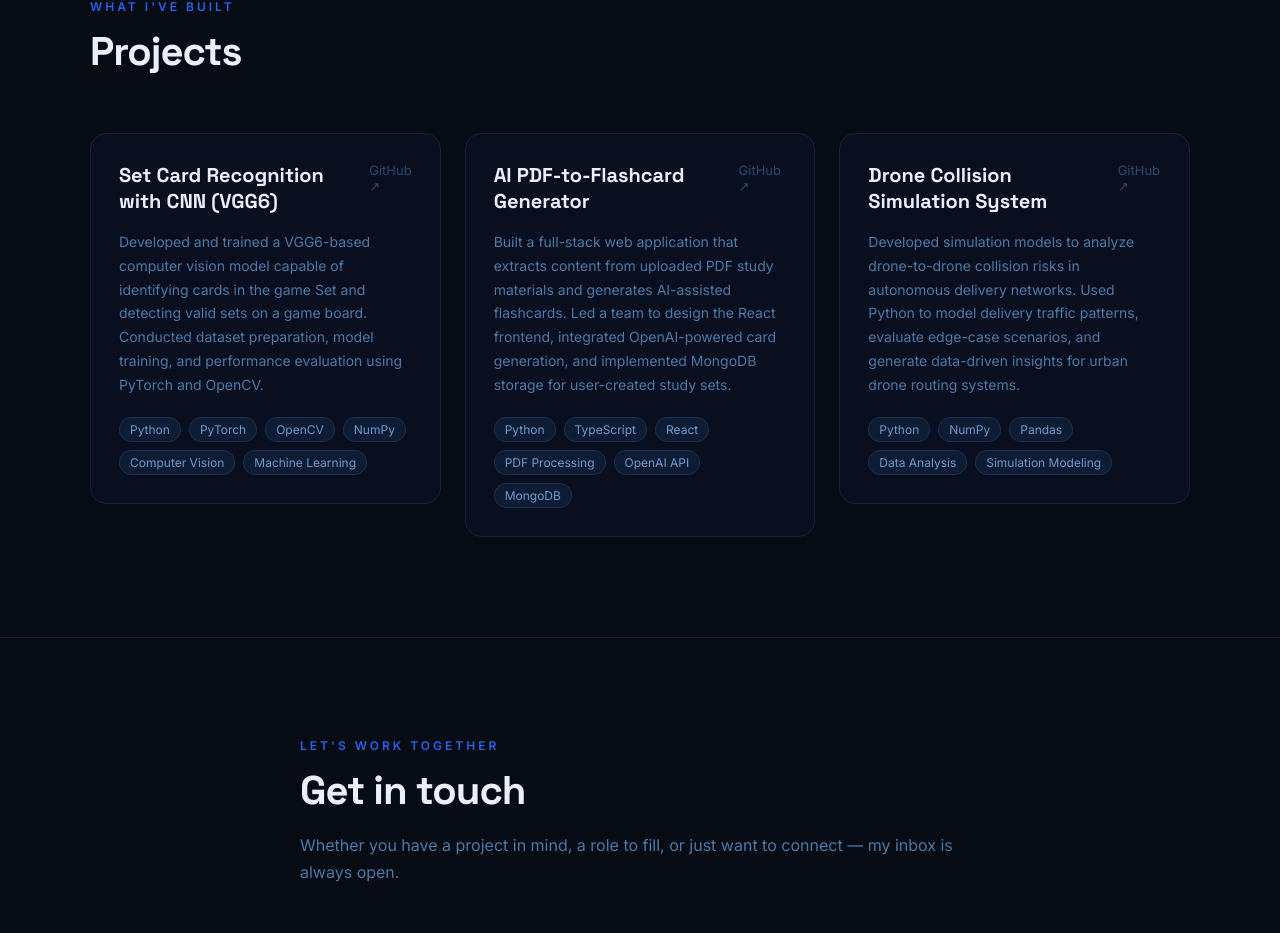
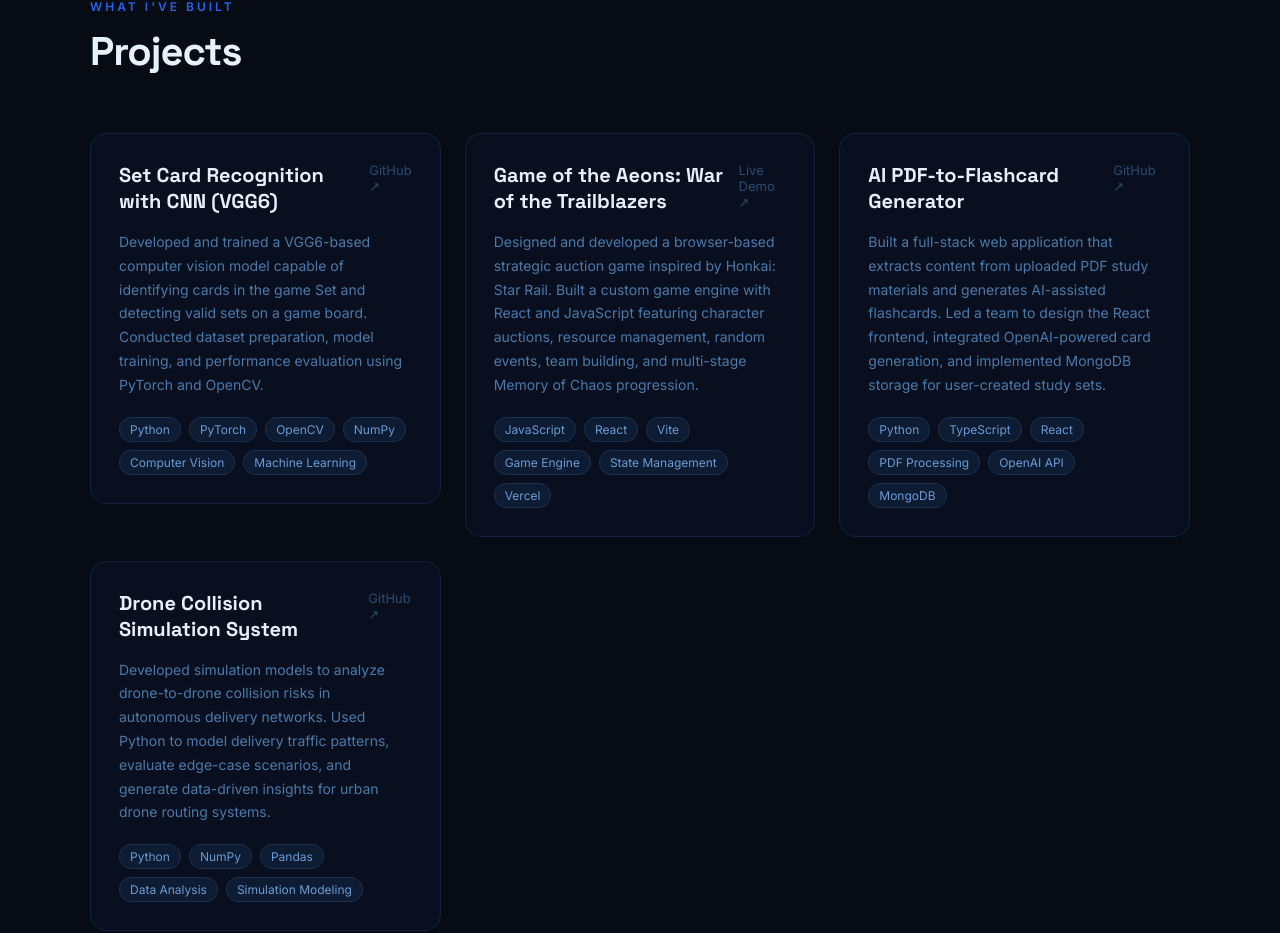
Before and after one commit to angelodeasis/profolio, a React app: page / in a window 1280 px wide. Shown: the part 1376-2309 px from the top of the page. Built offline with nearby package versions, Linux system fonts and the light colour scheme; the HTML template or start-up script is replaced by a standard one.

Commit message:
added new proj

```diff
--- a/src/components/Projects.jsx
+++ b/src/components/Projects.jsx
@@ -22,15 +22,41 @@ function ProjectCard({ project }) {
         >
           {project.title}
         </h3>
+
         <div style={{ display: "flex", gap: 12 }}>
+          {project.github && (
             <a
               href={project.github}
-            style={{ color: "#2a4a70", fontSize: 13, transition: "color 0.2s" }}
+              target="_blank"
+              rel="noopener noreferrer"
+              style={{
+                color: "#2a4a70",
+                fontSize: 13,
+                transition: "color 0.2s",
+              }}
               onMouseEnter={(e) => (e.target.style.color = "#7fb3e8")}
               onMouseLeave={(e) => (e.target.style.color = "#2a4a70")}
             >
               GitHub ↗
             </a>
+          )}
+
+          {project.live && (
+            <a
+              href={project.live}
+              target="_blank"
+              rel="noopener noreferrer"
+              style={{
+                color: "#2a4a70",
+                fontSize: 13,
+                transition: "color 0.2s",
+              }}
+              onMouseEnter={(e) => (e.target.style.color = "#7fb3e8")}
+              onMouseLeave={(e) => (e.target.style.color = "#2a4a70")}
+            >
+              Live Demo ↗
+            </a>
+          )}
         </div>
       </div>
 
@@ -58,10 +84,17 @@ function ProjectCard({ project }) {
 
 export default function Projects() {
   return (
-    <section id="Projects" style={{ padding: "100px 24px", borderTop: "1px solid #0e1e33" }}>
+    <section
+      id="Projects"
+      style={{
+        padding: "100px 24px",
+        borderTop: "1px solid #0e1e33",
+      }}
+    >
       <div style={{ maxWidth: 1100, margin: "0 auto" }}>
         <FadeIn>
           <p className="section-label">What I've built</p>
+
           <h2
             style={{
               fontFamily: "'Space Grotesk', sans-serif",
--- a/src/data/projects.js
+++ b/src/data/projects.js
@@ -15,6 +15,26 @@ export const PROJECTS = [
     ],
     github: "https://github.com/angelodeasis/setscv",
   },
+  {
+  title: "Game of the Aeons: War of the Trailblazers",
+
+  description:
+    "Designed and developed a browser-based strategic auction game inspired by Honkai: Star Rail. Built a custom game engine with React and JavaScript featuring character auctions, resource management, random events, team building, and multi-stage Memory of Chaos progression.",
+
+  proof:
+    "A fully playable web application with a custom state-driven game engine, auction system, event system, and automated game-flow resolution.",
+
+  stack: [
+    "JavaScript",
+    "React",
+    "Vite",
+    "Game Engine",
+    "State Management",
+    "Vercel",
+  ],
+
+  live: "https://auction-hsr-game.vercel.app/",
+ },
   {
     title: "AI PDF-to-Flashcard Generator",
     description:
```
Lines whose indentation alone changed are shown as unchanged.
